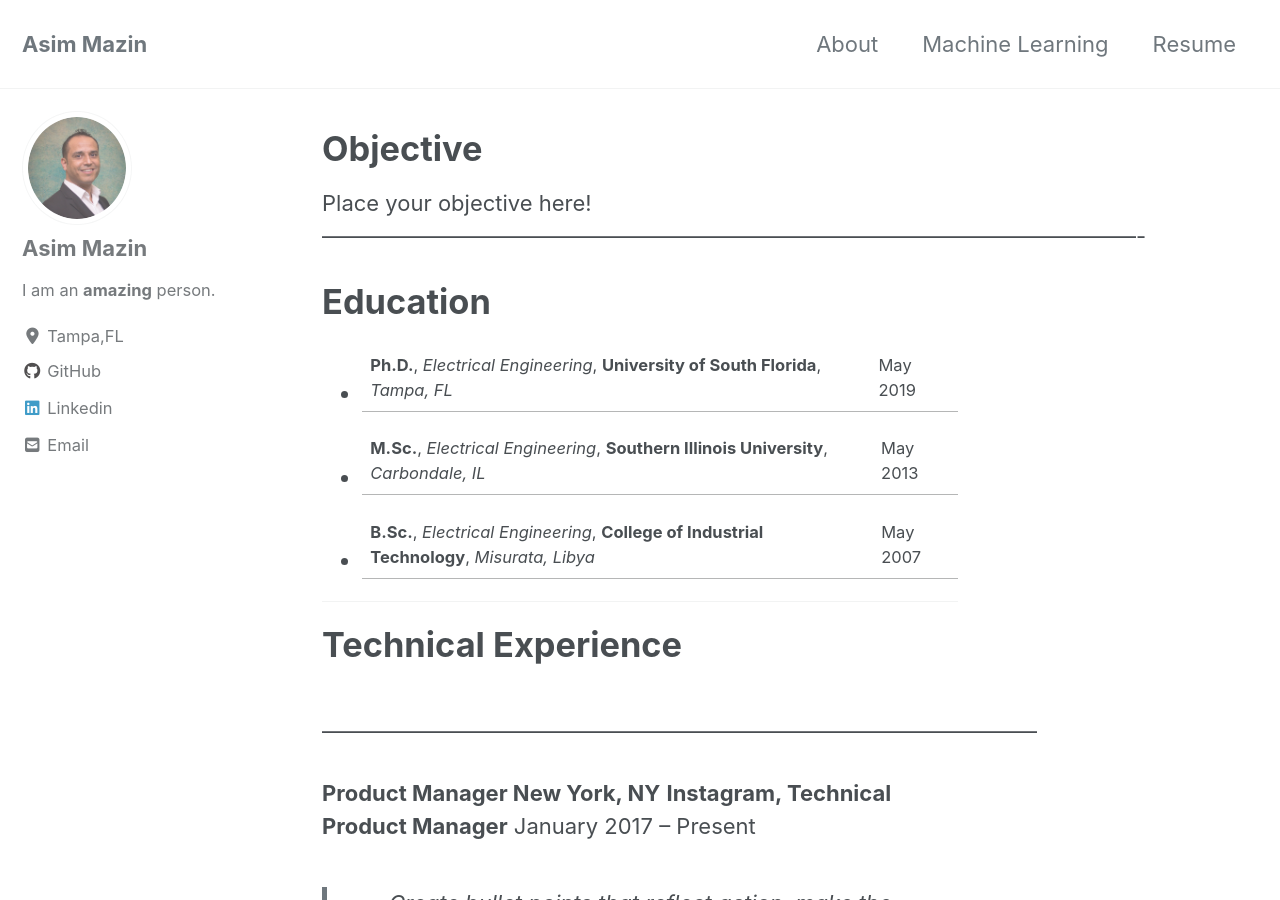
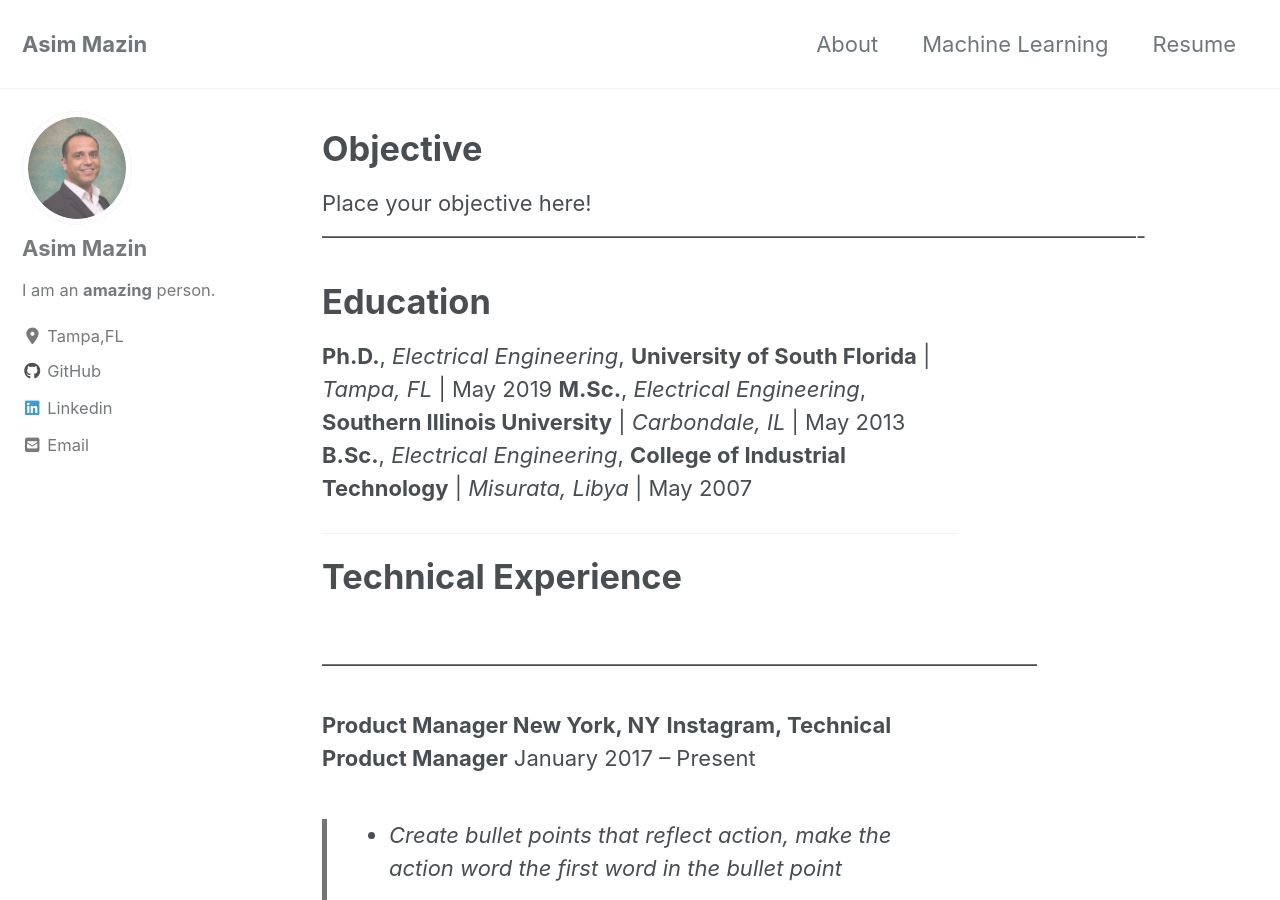
Before and after one commit to AsimMazin/Asimmazin.github.io, a Jekyll site: the page built from _pages/Resume.md, in a window 1280 px wide and 900 px high. Built offline with Jekyll 4.4.1, drawn with Linux system fonts in a browser that asks for light colours; cached includes are drawn as plain includes; nearby versions of some CDN libraries.

Commit message:
New Modification

```diff
--- a/_pages/Resume.md
+++ b/_pages/Resume.md
@@ -9,9 +9,9 @@
 Place your objective here!
 ----------------------------------------------------------------------------------------------------------------
 # Education
-- **Ph.D.**, *Electrical Engineering*, **University of South Florida**, *Tampa, FL* | May 2019
-- **M.Sc.**, *Electrical Engineering*, **Southern Illinois University**, *Carbondale, IL* | May 2013
-- **B.Sc.**, *Electrical Engineering*, **College of Industrial Technology**, *Misurata, Libya*  |   May 2007
+ **Ph.D.**, *Electrical Engineering*, **University of South Florida** | *Tampa, FL* | May 2019
+ **M.Sc.**, *Electrical Engineering*, **Southern Illinois University** | *Carbondale, IL* | May 2013
+ **B.Sc.**, *Electrical Engineering*, **College of Industrial Technology** | *Misurata, Libya*  |   May 2007
 
 ----------------------------------------------------------------------------------------------------------------
 # Technical Experience
```
